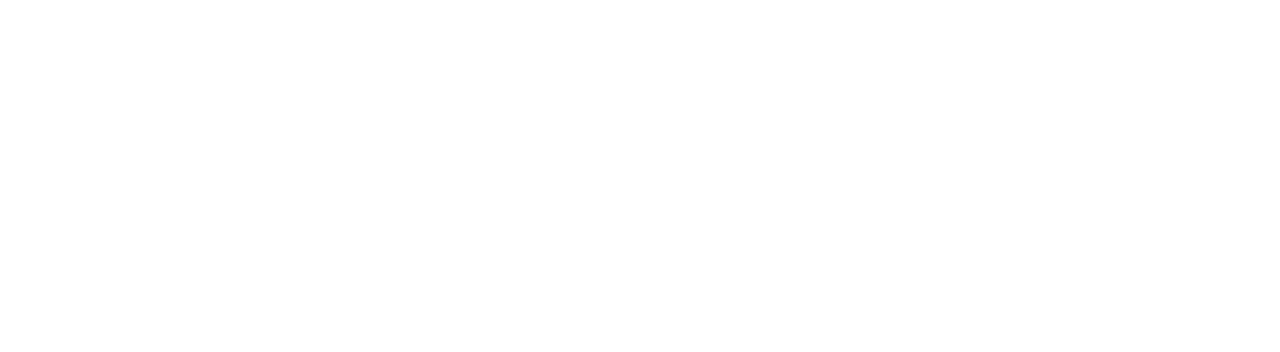
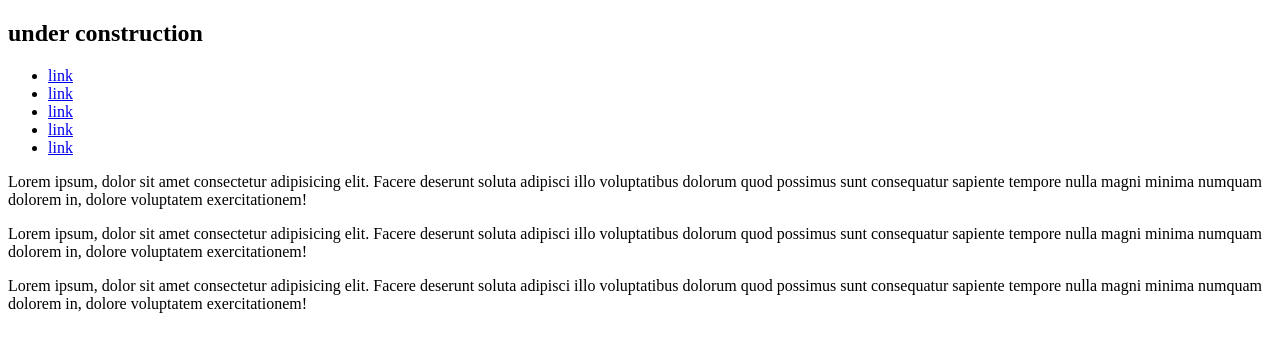
Before and after one commit to devkristaps/devkristaps.github.io, a plain HTML site: page index.html in a window 1280 px wide. Drawn offline with Linux system fonts and the light colour scheme.

Commit message:
Update index.html

```diff
--- a/index.html
+++ b/index.html
@@ -1,13 +1,45 @@
 <!DOCTYPE html>
 <html lang="en">
+
 <head>
     <meta charset="UTF-8">
     <meta http-equiv="X-UA-Compatible" content="IE=edge">
     <meta name="viewport" content="width=device-width, initial-scale=1.0">
     <link rel="stylesheet" href="style.css">
-    <title>Document</title>
+    <title>nerdsec3x personal page</title>
 </head>
+
 <body>
 
+    <div class="container">
+
+        <header>
+            <h2>under construction</h2>
+        </header>
+
+        <nav>
+            <ul>
+                <li><a href="#">link</a></li>
+                <li><a href="#">link</a></li>
+                <li><a href="#">link</a></li>
+                <li><a href="#">link</a></li>
+                <li><a href="#">link</a></li>
+            </ul>
+        </nav>
+
+        <section>
+            <p>Lorem ipsum, dolor sit amet consectetur adipisicing elit. Facere deserunt soluta adipisci illo voluptatibus dolorum quod possimus sunt consequatur sapiente tempore nulla magni minima numquam dolorem in, dolore voluptatem exercitationem!</p>
+
+            <p>Lorem ipsum, dolor sit amet consectetur adipisicing elit. Facere deserunt soluta adipisci illo voluptatibus dolorum quod possimus sunt consequatur sapiente tempore nulla magni minima numquam dolorem in, dolore voluptatem exercitationem!</p>
+
+            <p>Lorem ipsum, dolor sit amet consectetur adipisicing elit. Facere deserunt soluta adipisci illo voluptatibus dolorum quod possimus sunt consequatur sapiente tempore nulla magni minima numquam dolorem in, dolore voluptatem exercitationem!</p>
+        </section>
+
+    </div>
+
+
+
+
 </body>
+
 </html>
```
